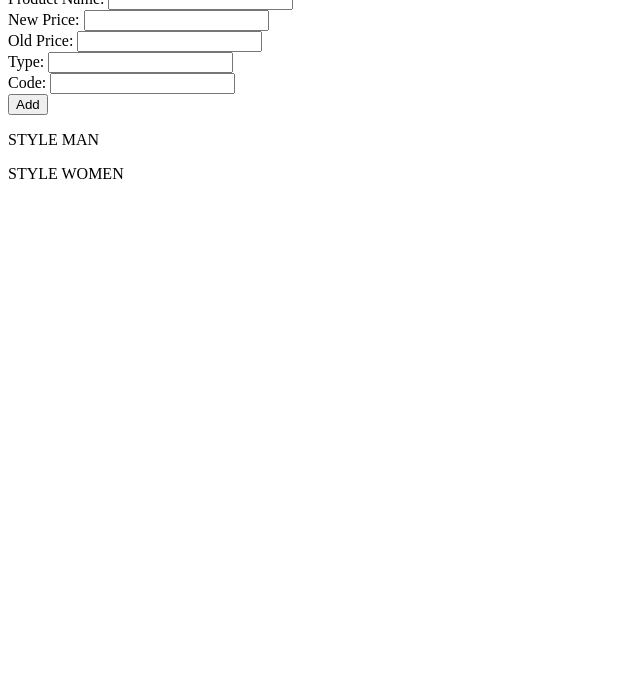
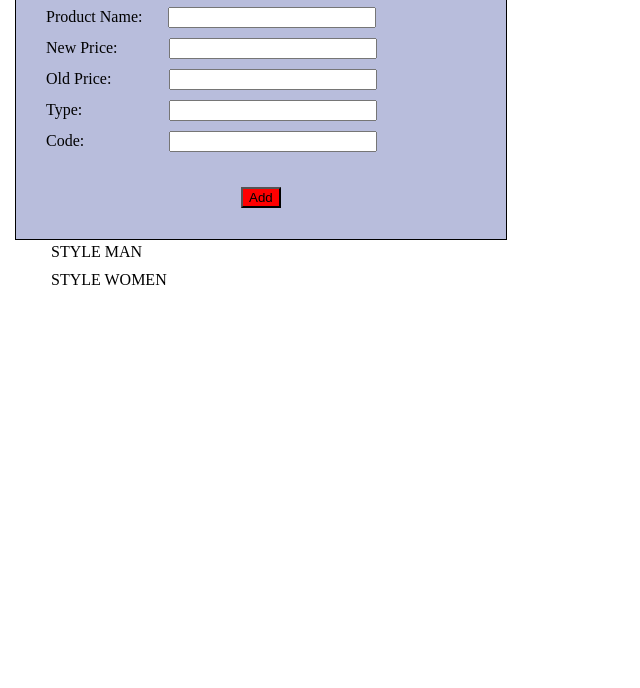
Before and after one commit to hothitiep02/MID_TERM_2, a plain HTML site: page index.html in a window 1280 px wide. Shown: the part 112-800 px from the top of the page, without its empty margins (0-640 px from the left). Drawn offline with Linux system fonts and the light colour scheme; files that its build step writes are made by us from their sources.

Commit message:
second commit

```diff
--- a/index.html
+++ b/index.html
@@ -4,6 +4,7 @@
     <meta charset="UTF-8">
     <meta name="viewport" content="width=device-width, initial-scale=1.0">
     <title>Document</title>
+    <link rel="stylesheet" href="/midterm2/style.css">
 </head>
 
 <body>
```
